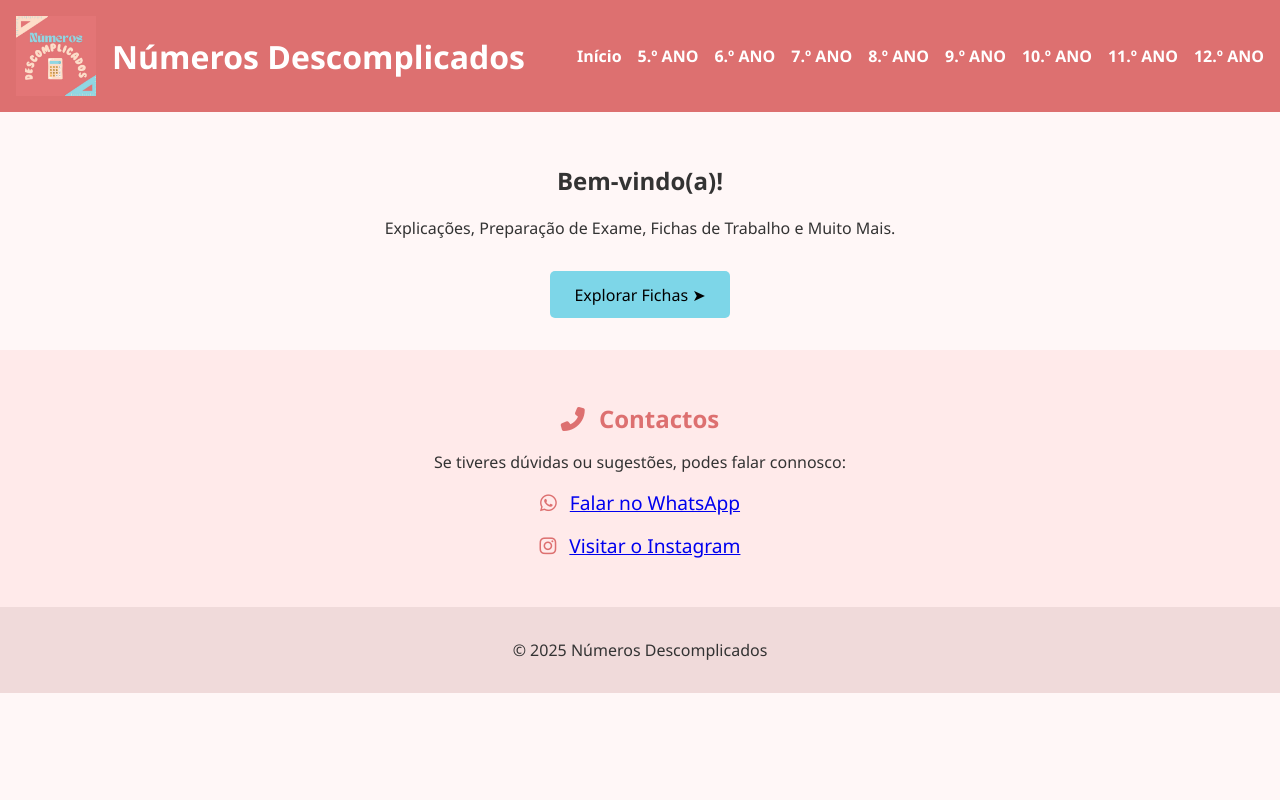
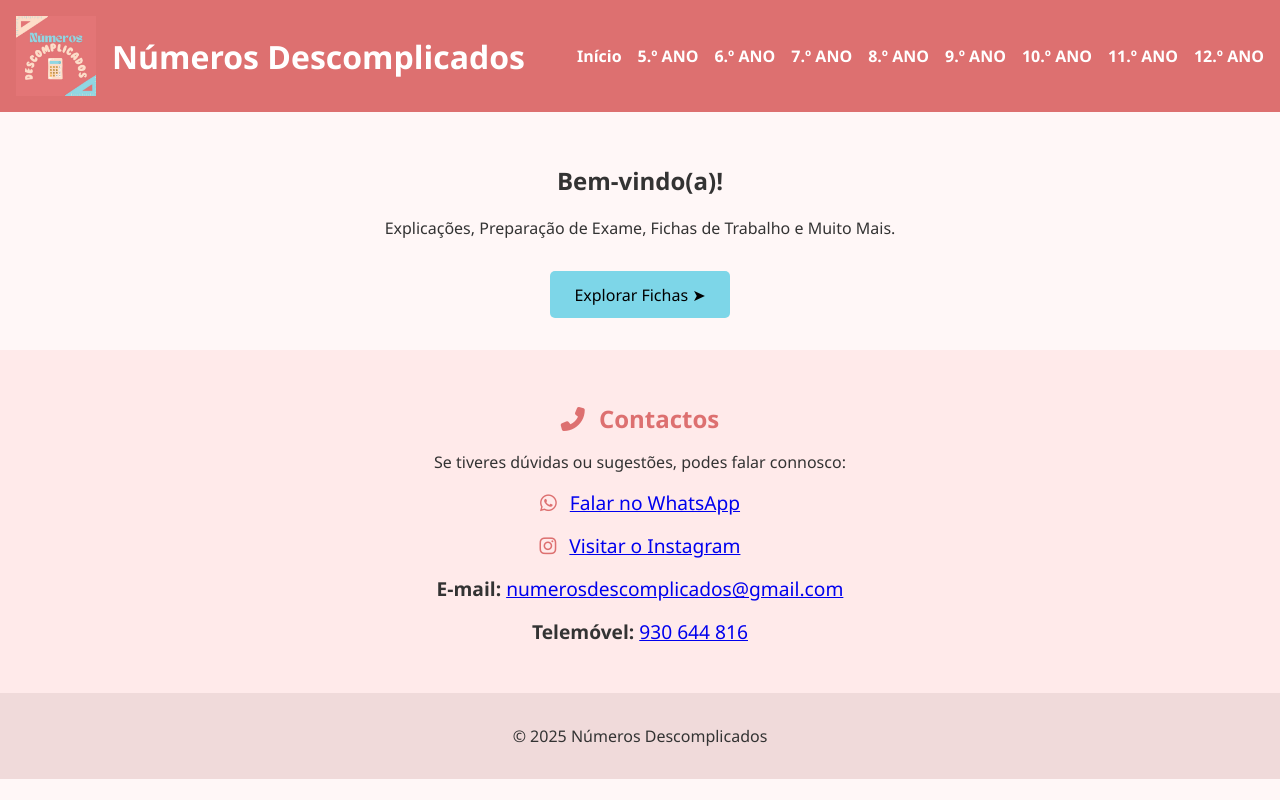
Before and after one commit to descomplicados/numerosdescomplicados, a plain HTML site: page index.html in a window 1280 px wide. Drawn offline with Linux system fonts and the light colour scheme.

Commit message:
Update index.html

```diff
--- a/index.html
+++ b/index.html
@@ -46,6 +46,14 @@
       <i class="fab fa-instagram"></i>
       <a href="https://instagram.com/numeros_descomplicados" target="_blank">Visitar o Instagram</a>
     </li>
+    <li>
+  <strong>E-mail:</strong>
+  <a href="mailto:numerosdescomplicados@gmail.com">numerosdescomplicados@gmail.com</a>
+</li>
+<li>
+  <strong>Telemóvel:</strong>
+  <a href="tel:+351930644816">930 644 816</a>
+</li>
   </ul>
 </section>
   <footer>
```
